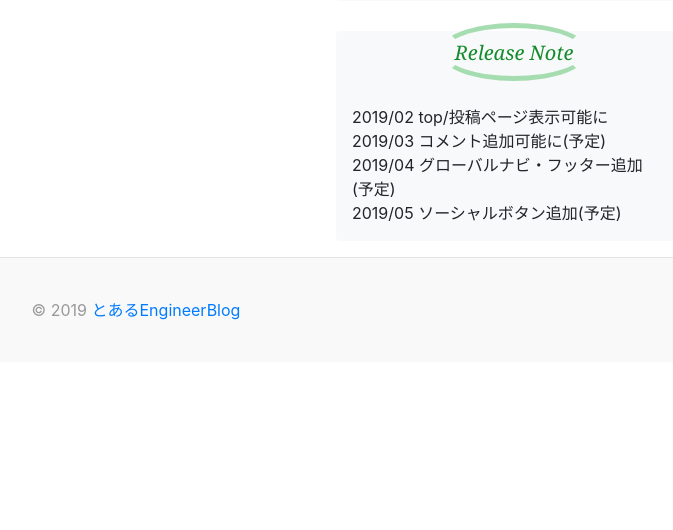
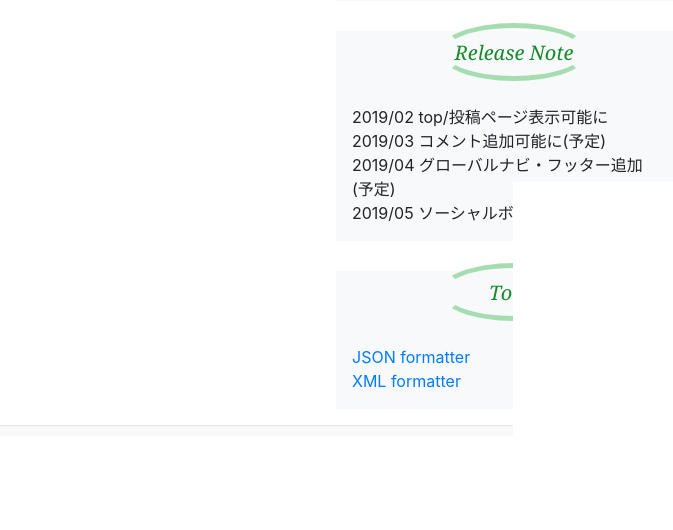
Before and after one commit to web-commander/eng-blog, a WordPress theme: template page.php in a window 1280 px wide. Shown: the part 1089-1619 px from the top of the page, without its empty margins (504-1177 px from the left). Before the commit the page ends 1409 px from the top, so only its background shows below. Run offline with PHP 8.4 and a stand-in for WordPress, Linux system fonts and the light colour scheme; the site name, menu and one post (Sample post) are stand-ins, and other content is empty; some libraries are stand-ins or nearby versions.

Commit message:
サイドバーにtoolsを追加

```diff
--- a/sidebar.php
+++ b/sidebar.php
@@ -10,7 +10,8 @@
       </div>
        <div class="mb-3 bg-light rounded">
           <h4 class="font-italic ml-3 mt-18">Other Else</h4>
-          <p class="px-3 pb-3"><a href="https://twitter.com/web_command" target="_blank">ツイッター</a><br>
+          <p class="px-3 pb-3">
+            <a href="https://twitter.com/web_command" target="_blank">ツイッター</a><br>
             <a href="https://github.com/web-commander" target="_blank">github</a>
             </p>
       </div>
@@ -30,4 +31,11 @@
           2019/05 ソーシャルボタン追加(予定)
           </p>
       </div>
+      <div class="mb-3 bg-light rounded">
+          <h4 class="font-italic ml-3 mt-18">Tools</h4>
+          <p class="px-3 pb-3">
+          <a href="https://one-ap-engineer.com/tools/json-formatter" target="_blank">JSON formatter</a><br>
+          <a href="https://one-ap-engineer.com/tools/xml-formatter" target="_blank">XML formatter</a>
+          </p>
+      </div>
     </div><!-- /.blog-sidebar -->
```
